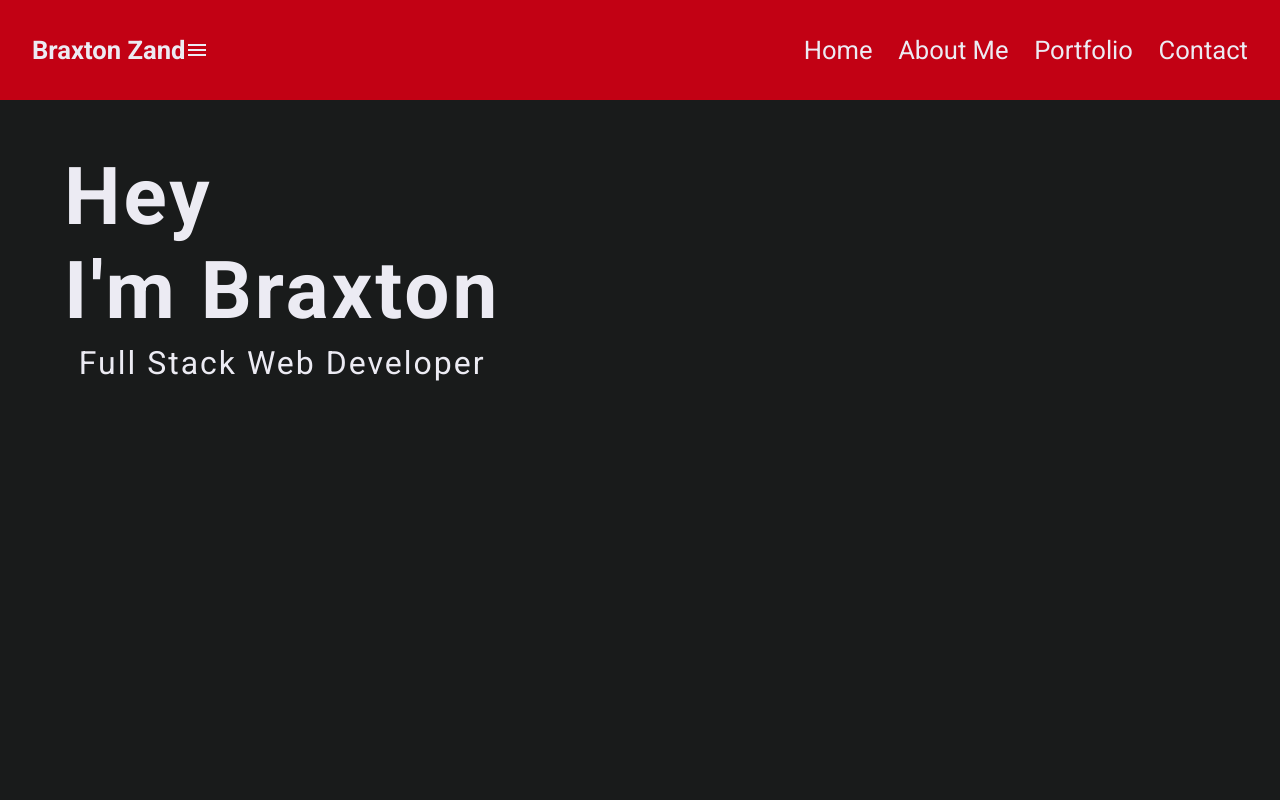
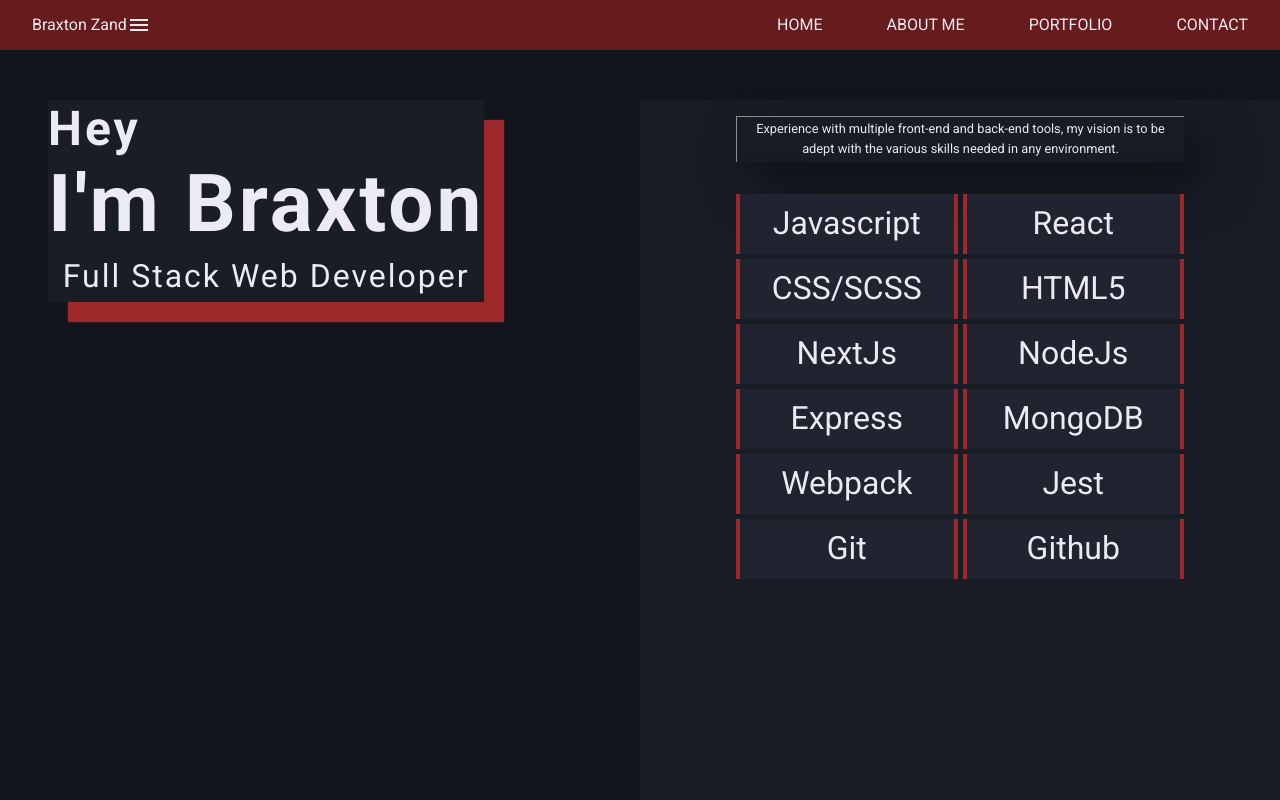
Before and after one commit to ZandBraxton/personal-page, a Next.js app in the folder personal-portfolio/: page / in a window 1280 px wide. Shown: the top 800 px of the page. Built offline with nearby package versions, Linux system fonts and the light colour scheme.

Commit message:
Continued on home style

```diff
--- a/personal-portfolio/components/layout.js
+++ b/personal-portfolio/components/layout.js
@@ -1,56 +1,43 @@
-import styles from './layout.module.scss'
-import Link from 'next/link'
-import MenuIcon from '@mui/icons-material/Menu';
-import { useState } from 'react';
-
-
-
-
-
-
+import styles from "./layout.module.scss";
+import Link from "next/link";
+import MenuIcon from "@mui/icons-material/Menu";
+import { useState } from "react";
 
 export default function Layout({ children }) {
- const [isActive, setisActive] = useState(false)
-
-
-
+  const [isActive, setisActive] = useState(false);
 
   return (
     <div className={styles.layout}>
       <nav className={styles.nav}>
         <h1>Braxton Zand</h1>
-			  <MenuIcon className={styles.menu} onClick={() => setisActive(!isActive)}></MenuIcon>
+        <MenuIcon
+          className={styles.menu}
+          onClick={() => setisActive(!isActive)}
+        ></MenuIcon>
         <ul className={isActive ? styles.active : styles.hidden}>
           <li>
-					<Link href='/'>
-						<a>Home</a>
+            <Link href="/">
+              <a>HOME</a>
             </Link>
           </li>
           <li>
-					<Link href='/about'>
-						<a>About Me</a>
+            <Link href="/about">
+              <a>ABOUT ME</a>
             </Link>
           </li>
           <li>
-					<Link href='/portfolio'>
-						<a>Portfolio</a>
+            <Link href="/portfolio">
+              <a>PORTFOLIO</a>
             </Link>
           </li>
           <li>
-					<Link href='/contact'>
-						<a>Contact</a>
+            <Link href="/contact">
+              <a>CONTACT</a>
             </Link>
           </li>
-
         </ul>
       </nav>
-	  <div className={styles.container}>
-        {children}
+      <div className={styles.container}>{children}</div>
     </div>
-  </div>
-
-  )
-
-
-
+  );
 }
--- a/personal-portfolio/components/layout.module.scss
+++ b/personal-portfolio/components/layout.module.scss
@@ -1,18 +1,18 @@
-@import '../styles/mixins';
-
+@import "../styles/mixins";
 
 .nav {
   @include Nav();
   position: fixed;
   width: 100%;
-  height: 100px;
-  font-size: 1.6rem;
+  height: 50px;
+  font-size: 1rem;
   display: flex;
   justify-content: center;
   align-items: center;
   z-index: 2;
   h1 {
     margin: 0 auto 0 2rem;
+    font-weight: 100;
   }
   ul {
     height: 100%;
@@ -22,7 +22,7 @@
     justify-content: flex-end;
     align-items: center;
     margin-right: 2rem;
-    gap: 1.6rem;
+    gap: 4rem;
     // outline: 1px solid red;
     li {
       list-style-type: none;
@@ -33,7 +33,7 @@
         display: block;
         position: relative;
         &::after {
-          content: '';
+          content: "";
           position: absolute;
           bottom: 0;
           left: 0;
@@ -97,7 +97,6 @@
       transition-property: max-height, opacity;
       transition-duration: 0.3s, 0.1s;
       transition-timing-function: ease-in-out;
-
     }
     .active {
       max-height: 200px;
@@ -148,7 +147,6 @@
       transition-property: max-height, opacity;
       transition-duration: 0.3s, 0.1s;
       transition-timing-function: ease-in-out;
-
     }
     .active {
       max-height: 200px;
--- a/personal-portfolio/pages/index.js
+++ b/personal-portfolio/pages/index.js
@@ -1,25 +1,19 @@
-import Head from 'next/head'
-import Layout from '../components/layout'
-import Image from 'next/image'
-import profiletemp from '../public/images/chrome_2022-02-20_15-29-55.png'
-import styles from '../styles/Home.module.scss'
-import Link from 'next/link'
-import { useEffect, useRef, useState, } from 'react'
-import React from 'react'
-
-
-
+import Head from "next/head";
+import Layout from "../components/layout";
+import Image from "next/image";
+import profiletemp from "../public/images/chrome_2022-02-20_15-29-55.png";
+import styles from "../styles/Home.module.scss";
+import Link from "next/link";
+import { useEffect, useRef, useState } from "react";
+import React from "react";
 
 export default function Home() {
-
-
-
   return (
     <Layout>
       <Head>
         <title>Home</title>
-        <meta charSet='utf-8'/>
-        <meta name='viewport' content='width=device-width, initial-scale=1'/>
+        <meta charSet="utf-8" />
+        <meta name="viewport" content="width=device-width, initial-scale=1" />
       </Head>
       <main className={styles.main_wrapper}>
         <section className={styles.home_container}>
@@ -31,11 +25,22 @@ export default function Home() {
         </section>
         <section className={styles.skill_page}>
           <div className={styles.skill_header}>
-            <p>
-              Experience with multiple front-end and back-end tools, my vision is to be adept with the various skills needed in any enviroment.
-            </p>
-            <hr></hr>
-            <p>Tools I've used commonly and have grown most comfortable with</p>
+            <div className={styles.card}>
+              <div className={styles.content}>
+                <p>
+                  Experience with multiple front-end and back-end tools, my
+                  vision is to be adept with the various skills needed in any
+                  environment.
+                </p>
+              </div>
+            </div>
+            {/* <div className={styles.card}>
+              <div className={styles.content}>
+                <p>
+                  Tools I've used commonly and have grown most comfortable with
+                </p>
+              </div>
+            </div> */}
           </div>
           <ul className={styles.skill_grid}>
             <li>
@@ -90,7 +95,6 @@ export default function Home() {
         </section>
         {/* Add skills section */}
       </main>
-
     </Layout>
-  )
+  );
 }
--- a/personal-portfolio/styles/Home.module.scss
+++ b/personal-portfolio/styles/Home.module.scss
@@ -1,15 +1,19 @@
-@import '../styles/mixins';
+@import "../styles/mixins";
 
 .main_wrapper {
   @include Body();
   padding-top: 100px;
+  display: flex;
+  flex-flow: row;
+  overflow: hidden;
 }
 .home_container {
   display: flex;
   flex-flow: column;
-  margin-left: 5%;
-  padding-top: 50px;
+  // margin-left: 5%;
+  // padding-top: 50px;
   min-height: 100vh;
+  width: 50vw;
   position: relative;
 }
 
@@ -17,10 +21,16 @@
   display: flex;
   flex-flow: column;
   width: fit-content;
+  margin: 0 3rem;
+  animation: popOut 1s ease 2.5s forwards;
 }
 
-.hero, .hero2 {
-  font-size: 5rem;
+.hero {
+  font-size: 3rem;
+}
+
+.hero,
+.hero2 {
   padding: 0 0rem;
   width: fit-content;
   position: relative;
@@ -28,12 +38,13 @@
   line-height: normal;
   transition: background 1s;
   user-select: none;
-  background: linear-gradient(to right, #ECEBF3 50%, #F40119 50% );
+  background: linear-gradient(to right, #ecebf3 50%, #9e292b 50%);
   background-size: 200%;
   -webkit-background-clip: text;
   -webkit-text-fill-color: transparent;
-  &::before, ::after {
-    content: '';
+  &::before,
+  ::after {
+    content: "";
     position: absolute;
     top: 0;
     right: 0;
@@ -41,19 +52,18 @@
     left: 0;
   }
   &::before {
-    @include Body;
-     animation: peel 0.8s ease 0.5s forwards;
-   }
-   &:hover {
-     color: #C20114;
-     cursor: pointer;
-     background-position: -100%;
-   }
+    @include Body();
+    animation: peel 1s ease 0.5s forwards;
+  }
+  &:hover {
+    background-position: -100%;
+  }
 }
 
 .hero2 {
+  font-size: 5rem;
   &::before {
-   @include Body;
+    @include Body();
     animation: peel 1.4s ease 1.5s forwards;
   }
 }
@@ -66,39 +76,45 @@
   opacity: 0;
   animation: fadeIn 2s ease 2.5s forwards;
   transition: background 1s;
-  background: linear-gradient(to left, #01F4DC 50%, #ECEBF3 50% );
+  background: linear-gradient(to left, #9e292b 50%, #ecebf3 50%);
   background-size: 200%;
   -webkit-background-clip: text;
   -webkit-text-fill-color: transparent;
   &:hover {
-    cursor: pointer;
     background-position: -100%;
   }
 }
 
-
-
 .skill_page {
   @include AboutBody();
   height: 100vh;
+  width: 50vw;
   opacity: 0;
   animation: fadeIn 2s ease 3.5s forwards;
+  background: #191d26;
 }
 
 .skill_header {
-  font-size: 1.4rem;
+  display: flex;
+  flex-flow: row;
+  font-size: 0.8rem;
   text-align: center;
   gap: 1rem;
-  width: 50%;
+  position: relative;
+  width: 70%;
+  height: auto;
   margin: auto;
+  padding-top: 1rem;
+
+  .card {
+    position: relative;
+    box-shadow: 20px 20px 50px rgba(0, 0, 0, 0.5);
+    border-top: 1px solid rgba(255, 255, 255, 0.5);
+    border-left: 1px solid rgba(255, 255, 255, 0.5);
+    backdrop-filter: blur(5px);
+    padding: 2px;
+  }
   p {
-    background-color: #242727;
-    padding: 1.4rem;
-    border-radius: 20px;
-    border-top: 2px solid #F40119;
-    border-bottom: 2px solid #F40119;
-    border-left: 1px solid #F40119;
-    border-right: 1px solid #F40119;
   }
   hr {
     width: 60%;
@@ -106,9 +122,7 @@
   }
 }
 
-
 .skill_grid {
-  @include AboutBody();
   display: grid;
   grid-template-columns: 1fr 1fr;
   grid-template-rows: auto;
@@ -121,8 +135,8 @@
   font-size: 1.4rem;
   li {
     position: relative;
-    color: #ECEBF3;
-    background-color: #242727;
+    color: #ecebf3;
+    background-color: #202531;
     display: flex;
     justify-content: center;
     align-items: center;
@@ -131,26 +145,27 @@
     overflow: hidden;
     cursor: pointer;
     &::before {
-      content: '';
+      content: "";
       position: absolute;
       top: 0;
       left: 0;
       width: 4px;
       height: 100%;
-      background: #F40119;
+      background: #9e292b;
       transition: 0.5s ease-in-out;
     }
     &::after {
-      content: '';
+      content: "";
       position: absolute;
       top: 0;
       right: 0;
       width: 4px;
       height: 100%;
-      background: #F40119;
+      background: #9e292b;
       transition: 0.5s ease-in-out;
     }
-    &:hover::before, &:hover::after {
+    &:hover::before,
+    &:hover::after {
       width: 50%;
     }
 
@@ -158,7 +173,7 @@
       position: absolute;
       z-index: 1;
       transition: 0.5s;
-      color: #ECEBF3;
+      color: #ecebf3;
       font-size: 2rem;
     }
 
@@ -182,13 +197,11 @@
       transition-delay: 0s;
       opacity: 1;
       z-index: 10;
-      color: #ECEBF3;
+      color: #ecebf3;
       transition-delay: 0.5s;
     }
   }
 }
-
-
 
 @keyframes peel {
   to {
@@ -202,17 +215,24 @@
   }
 }
 
+@keyframes popOut {
+  to {
+    background-color: #191d26;
+    box-shadow: 20px 20px 1px #9e292b;
+  }
+}
 
 @include Tablet() {
   .main_wrapper {
-    padding-top: 100px;
+    // padding-top: 100px;
   }
 
   .home_container {
     padding-top: 0px;
   }
 
-  .hero, .hero2 {
+  .hero,
+  .hero2 {
     font-size: 4rem;
   }
 
@@ -225,11 +245,9 @@
   }
 }
 
-
 @include Phone() {
-
   .main_wrapper {
-    padding-top: 10px;
+    padding-top: 0px;
   }
 
   .home_container {
@@ -240,9 +258,10 @@
   }
 
   .hero_container {
-   max-width: 100%;
+    max-width: 100%;
   }
-  .hero, .hero2 {
+  .hero,
+  .hero2 {
     font-size: 16vw;
   }
 
@@ -263,7 +282,7 @@
     width: 90%;
 
     p {
-      padding: 0.8rem
+      padding: 0.8rem;
     }
 
     hr {
@@ -271,7 +290,6 @@
       margin: 2rem auto;
     }
   }
-
 
   .skill_grid {
     @include AboutBody();
@@ -284,7 +302,7 @@
     font-size: 1.4rem;
     li {
       position: relative;
-      color: #ECEBF3;
+      color: #ecebf3;
       background-color: #242727;
       display: flex;
       justify-content: center;
@@ -293,37 +311,36 @@
       height: 60px;
       cursor: pointer;
       &::before {
-        content: '';
+        content: "";
         position: absolute;
         top: 0;
         left: 0;
         width: 4px;
         height: 100%;
-        background: #F40119;
+        background: #f40119;
         transition: 0.5s ease-in-out;
       }
       &::after {
-        content: '';
+        content: "";
         position: absolute;
         top: 0;
         right: 0;
         width: 4px;
         height: 100%;
-        background: #F40119;
+        background: #f40119;
         transition: 0.5s ease-in-out;
       }
-      &:hover::before, &:hover::after {
+      &:hover::before,
+      &:hover::after {
         width: 60%;
       }
       span {
         position: absolute;
         z-index: 1;
         transition: 0.5s;
-        color: #ECEBF3;
+        color: #ecebf3;
         font-size: 2rem;
       }
-
     }
   }
-
 }
--- a/personal-portfolio/styles/_mixins.scss
+++ b/personal-portfolio/styles/_mixins.scss
@@ -1,18 +1,18 @@
 @mixin Body {
-    background-color: #191b1b;
-    color: #ECEBF3;
+  background-color: #12151c;
+  color: #ecebf3;
+  overflow: hidden;
 }
 
 @mixin Nav {
-    background-color: #C20114;
-    color: #ECEBF3;
+  background-color: #661b1c;
+  color: #ecebf3;
 }
 
 @mixin AboutBody {
-    background-color: #191b1b;
-    color: #ECEBF3;
+  background-color: #1b222c;
+  color: #ecebf3;
 }
-
 
 @mixin Tablet() {
   @media screen and (max-width: 767px) {
@@ -20,7 +20,6 @@
   }
 }
 
-
 @mixin Phone() {
   @media screen and (max-width: 480px) {
     @content;
```
Also changed, not shown: personal-portfolio/pages/about.js (+6 -7 lines), personal-portfolio/styles/globals.scss (+105 -25 lines). Lines whose indentation alone changed are shown as unchanged.
